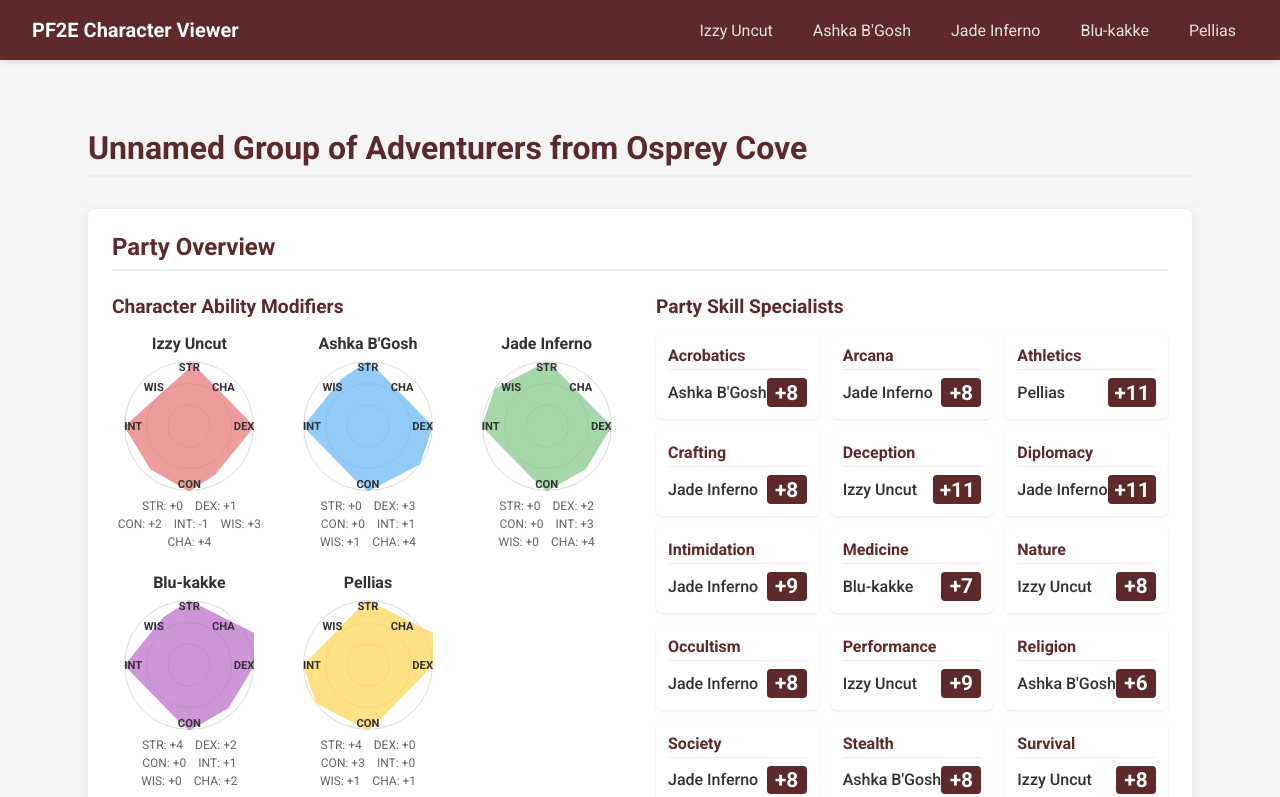
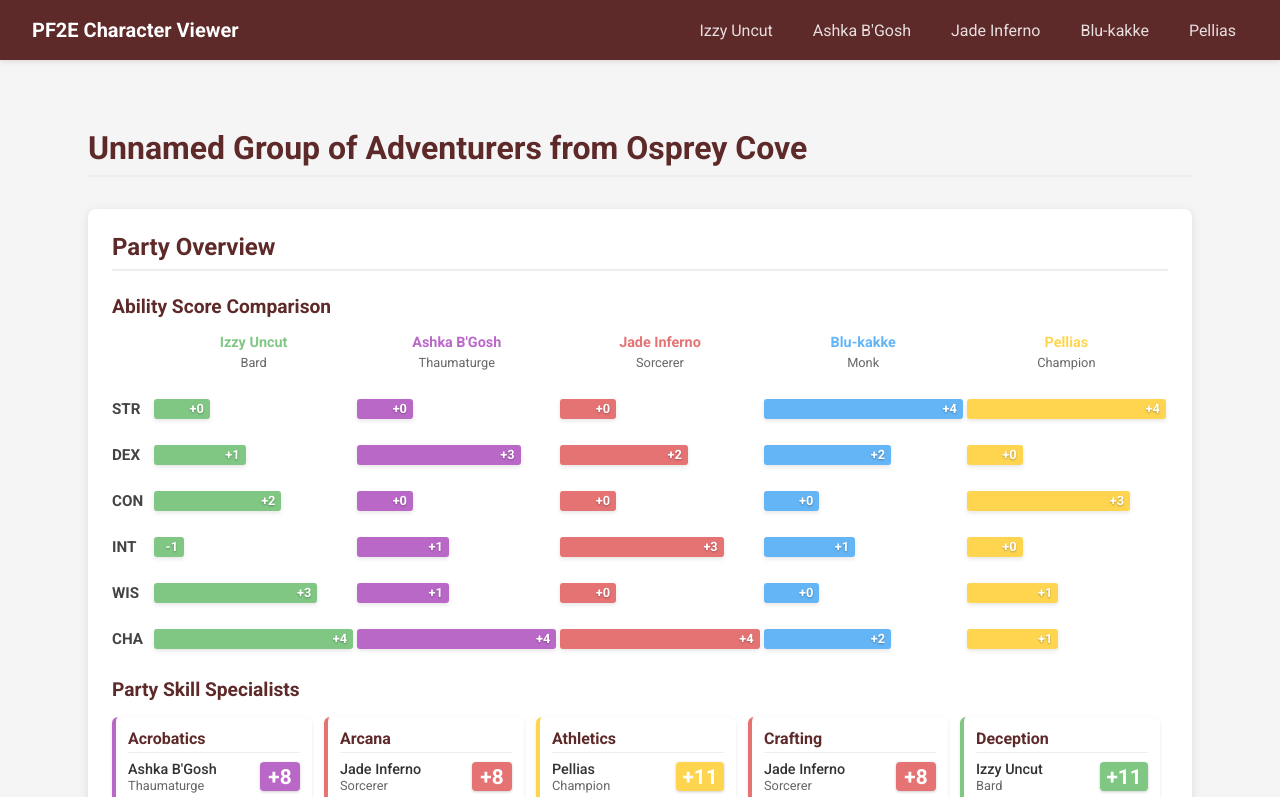
Before and after one commit to Mooknop/CNMH, a React (Create React App) app: page / in a window 1280 px wide. Shown: the top 797 px of the page. Built offline with nearby package versions, Linux system fonts and the light colour scheme.

Commit message:
Fiddling with the Party Summary

```diff
--- a/src/components/party/PartySummary.css
+++ b/src/components/party/PartySummary.css
@@ -22,186 +22,220 @@
   font-size: 1.2rem;
 }
 
-  .summary-content {
-    display: grid;
-    grid-template-columns: 1fr 1fr;
-    gap: 2rem;
+.party-summary h4 {
+  margin-top: 1.5rem;
+  margin-bottom: 0.75rem;
+  color: #5e2929;
+  font-size: 1.1rem;
 }
 
-  /* Spider Charts Grid Styles */
-  .ability-charts-container {
+.summary-content {
   display: flex;
   flex-direction: column;
 }
 
-  .spider-charts-grid {
-    display: grid;
-    grid-template-columns: repeat(auto-fill, minmax(140px, 1fr));
-    gap: 1.5rem;
-  }
-
-  .character-chart-container {
-    display: flex;
-    flex-direction: column;
-    align-items: center;
-  }
-
-  .character-chart-name {
-    margin: 0 0 0.5rem 0;
-    font-size: 1rem;
-    font-weight: 600;
-    color: #333;
-    text-align: center;
-  }
-
-  .spider-chart {
-    position: relative;
-    width: 130px;
-    height: 130px;
-    margin: 0 auto 0.5rem;
-  }
-
-  .chart-grid {
-    position: absolute;
-    top: 0;
-    left: 0;
-    width: 100%;
-    height: 100%;
-    z-index: 1;
-  }
-
-  .grid-circle {
-    position: absolute;
-    top: 50%;
-    left: 50%;
-    transform: translate(-50%, -50%);
-    border: 1px solid #ddd;
-    border-radius: 50%;
-  }
-
-  .circle-1 {
-    width: 33%;
-    height: 33%;
-  }
-
-  .circle-2 {
-    width: 66%;
-    height: 66%;
-  }
-
-  .circle-3 {
-    width: 100%;
-    height: 100%;
-  }
-
-  .chart-labels {
-    position: absolute;
-    top: 0;
-    left: 0;
-    width: 100%;
-    height: 100%;
-    z-index: 3;
-    pointer-events: none;
-  }
-
-  .chart-label {
-    position: absolute;
-    font-weight: 600;
-    color: #333;
-    font-size: 0.7rem;
-  }
-
-  .chart-label.str {
-    top: 0;
-    left: 50%;
-    transform: translateX(-50%);
-  }
-
-  .chart-label.dex {
-    top: 50%;
-    right: 0;
-    transform: translateY(-50%);
-  }
-
-  .chart-label.con {
-    bottom: 0;
-    left: 50%;
-    transform: translateX(-50%);
-  }
-
-  .chart-label.int {
-    top: 50%;
-    left: 0;
-    transform: translateY(-50%);
-  }
-
-  .chart-label.wis {
-    top: 15%;
-    left: 15%;
-  }
-
-  .chart-label.cha {
-    top: 15%;
-    right: 15%;
-  }
-
-  .chart-polygons {
-    position: absolute;
-    top: 0;
-    left: 0;
-    width: 100%;
-    height: 100%;
-    z-index: 2;
-  }
-
-  .character-polygon {
-    position: absolute;
-    top: 0;
-    left: 0;
-    width: 100%;
-    height: 100%;
-    transition: transform 0.3s;
-    opacity: 0.7;
-  }
-
-  .character-polygon:hover {
-    transform: scale(1.05);
-    opacity: 0.9;
-  }
-
-  .ability-values {
-    display: flex;
-    flex-wrap: wrap;
-    justify-content: center;
-    gap: 0.25rem;
-    font-size: 0.75rem;
-    color: #666;
-    text-align: center;
-  }
-
-  .ability-values span {
-    margin: 0 0.25rem;
-  }
-
-  /* Party Skill Specialists Styles */
-  .best-skills-container {
+/* Ability Comparison Styles */
+.ability-skills-container {
   display: flex;
   flex-direction: column;
 }
 
-  .best-skills-grid {
+.ability-comparison {
+  display: flex;
+  flex-direction: column;
+  gap: 1rem;
+  margin-bottom: 1.5rem;
+}
+
+.character-column-headers {
+  display: flex;
+  margin-left: 40px; /* Match the width of ability-label */
+  margin-bottom: 0.5rem;
+}
+
+.character-column-header {
+  display: flex;
+  flex-direction: column;
+  align-items: center;
+  text-align: center;
+  padding: 0 0.25rem;
+}
+
+.char-name {
+  font-weight: 600;
+  font-size: 0.9rem;
+  margin-bottom: 0.2rem;
+}
+
+.char-class {
+  font-size: 0.8rem;
+  color: #666;
+}
+
+.ability-row {
+  display: flex;
+  align-items: center;
+  height: 30px;
+}
+
+.ability-label {
+  width: 40px;
+  font-weight: 600;
+  color: #444;
+  font-size: 0.95rem;
+}
+
+.ability-bars {
+  flex: 1;
+  display: flex;
+  height: 100%;
+}
+
+.char-ability-bar-container {
+  height: 100%;
+  position: relative;
+  display: flex;
+  align-items: center;
+  padding: 0 2px;
+}
+
+.char-ability-bar {
+  height: 20px;
+  border-radius: 3px;
+  position: relative;
+  min-width: 30px;
+  display: flex;
+  align-items: center;
+  justify-content: flex-end;
+  padding-right: 6px;
+  transition: width 0.3s ease;
+  box-shadow: 0 2px 4px rgba(0,0,0,0.1);
+}
+
+.char-ability-value {
+  color: white;
+  font-weight: 600;
+  font-size: 0.8rem;
+  text-shadow: 0 1px 2px rgba(0,0,0,0.3);
+}
+
+.char-name-indicator {
+  position: absolute;
+  bottom: -20px;
+  left: 0;
+  font-size: 0.75rem;
+  color: #777;
+  white-space: nowrap;
+}
+
+.char-name-indicator.last {
+  right: 0;
+  left: auto;
+  text-align: right;
+}
+
+/* Character Legend Styles */
+.character-legend {
+  display: flex;
+  flex-wrap: wrap;
+  gap: 1rem;
+  margin-top: 2rem;
+  padding-top: 1rem;
+  border-top: 1px solid #eee;
+}
+
+.legend-item {
+  display: flex;
+  align-items: center;
+  gap: 0.5rem;
+}
+
+.legend-color {
+  width: 16px;
+  height: 16px;
+  border-radius: 3px;
+}
+
+.legend-name {
+  font-size: 0.9rem;
+  font-weight: 500;
+}
+
+.legend-class {
+  font-size: 0.75rem;
+  color: #666;
+}
+
+/* Character Strengths Styles */
+.character-strengths {
+  margin-top: 1rem;
+}
+
+.strengths-grid {
   display: grid;
   grid-template-columns: repeat(auto-fill, minmax(150px, 1fr));
   gap: 0.75rem;
 }
 
-  .skill-card {
+.strength-card {
   background-color: #f9f9f9;
   border-radius: 6px;
   padding: 0.75rem;
-    box-shadow: 0 1px 3px rgba(0,0,0,0.1);
+  border-left: 4px solid #ddd;
+  box-shadow: 0 1px 3px rgba(0,0,0,0.08);
+}
+
+.strength-header {
+  margin-bottom: 0.5rem;
+}
+
+.strength-name {
+  font-weight: 600;
+  margin-bottom: 0.2rem;
+}
+
+.strength-class {
+  font-size: 0.8rem;
+  color: #666;
+}
+
+.strength-abilities {
+  font-weight: 600;
+  color: #5e2929;
+  font-size: 0.9rem;
+}
+
+/* Party Skill Specialists Styles */
+.skill-specialists-container {
   display: flex;
   flex-direction: column;
+}
+
+.skills-heading {
+  margin-top: 2rem;
+  border-top: 1px solid #eee;
+  padding-top: 1.5rem;
+}
+
+.skill-specialists-grid {
+  display: grid;
+  grid-template-columns: repeat(auto-fill, minmax(180px, 1fr));
+  gap: 0.75rem;
+  padding-right: 0.5rem;
+}
+
+.skill-specialist-card {
+  background-color: white;
+  border-radius: 6px;
+  padding: 0.75rem;
+  box-shadow: 0 1px 3px rgba(0,0,0,0.1);
+  border-left: 4px solid #ddd;
+  transition: transform 0.2s ease, box-shadow 0.2s ease;
+}
+
+.skill-specialist-card:hover {
+  transform: translateY(-2px);
+  box-shadow: 0 4px 8px rgba(0,0,0,0.1);
 }
 
 .skill-name {
@@ -212,23 +246,36 @@
   border-bottom: 1px solid #eee;
 }
 
-  .best-character {
+.specialist-info {
   display: flex;
   justify-content: space-between;
   align-items: center;
 }
 
-  .character-name {
+.specialist-details {
+  display: flex;
+  flex-direction: column;
+}
+
+.specialist-name {
   font-weight: 500;
+  font-size: 0.9rem;
+}
+
+.specialist-class {
+  color: #666;
+  font-size: 0.8rem;
 }
 
 .skill-modifier {
   font-weight: 600;
-    background-color: #5e2929;
   color: white;
   padding: 0.15rem 0.4rem;
   border-radius: 4px;
   font-size: 0.85rem;
+  min-width: 32px;
+  text-align: center;
+  box-shadow: 0 1px 3px rgba(0,0,0,0.2);
 }
 
 .no-skill-data {
@@ -241,31 +288,30 @@
 
 /* Responsive styling */
 @media (max-width: 900px) {
-    .summary-content {
-      grid-template-columns: 1fr;
-      gap: 2rem;
-    }
-
-    .spider-charts-grid {
-      grid-template-columns: repeat(auto-fill, minmax(120px, 1fr));
+  .skill-specialists-grid {
+    grid-template-columns: repeat(auto-fill, minmax(180px, 1fr));
   }
 }
 
 @media (max-width: 480px) {
-    .spider-charts-grid {
-      grid-template-columns: repeat(2, 1fr);
+  .ability-label {
+    width: 30px;
+    font-size: 0.85rem;
   }
 
-    .spider-chart {
-      width: 100px;
-      height: 100px;
+  .char-ability-value {
+    font-size: 0.7rem;
   }
 
-    .best-skills-grid {
-      grid-template-columns: repeat(2, 1fr);
+  .char-name {
+    font-size: 0.75rem;
   }
 
-    .chart-label {
-      font-size: 0.65rem;
+  .char-class {
+    font-size: 0.7rem;
+  }
+
+  .skill-specialists-grid {
+    grid-template-columns: repeat(1, 1fr);
   }
 }
--- a/src/components/party/PartySummary.js
+++ b/src/components/party/PartySummary.js
@@ -1,4 +1,3 @@
-// src/components/party/PartySummary.js
 import React, { useContext } from 'react';
 import { CharacterContext } from '../../contexts/CharacterContext';
 import {
@@ -12,43 +11,55 @@ import './PartySummary.css';
 const PartySummary = () => {
   const { characters } = useContext(CharacterContext);
 
-  // Get all the ability modifiers for the party
-  const abilityData = characters.map(char => {
+  // Color palette for the characters
+  const characterColors = [
+    '#81c784', // green
+    '#ba68c8', // purple
+    '#e57373', // red
+    '#64b5f6', // blue
+    '#ffd54f'  // yellow
+  ];
+
+  // Get ability data for all party members
+  const getAbilityData = () => {
+    const abilityData = characters.map((char, index) => {
       const abilities = char.abilities || {};
       return {
         name: char.name,
+        color: characterColors[index % characterColors.length],
+        class: char.class,
+        abilities: {
           strength: getAbilityModifier(abilities.strength || 10),
           dexterity: getAbilityModifier(abilities.dexterity || 10),
           constitution: getAbilityModifier(abilities.constitution || 10),
           intelligence: getAbilityModifier(abilities.intelligence || 10),
           wisdom: getAbilityModifier(abilities.wisdom || 10),
           charisma: getAbilityModifier(abilities.charisma || 10)
+        }
       };
     });
 
-  // Find the min and max modifiers for scaling the chart
-  const allModifiers = abilityData.flatMap(char => [
-    char.strength, char.dexterity, char.constitution,
-    char.intelligence, char.wisdom, char.charisma
-  ]);
+    return abilityData;
+  };
+
+  const partyAbilityData = getAbilityData();
+
+  // Find min and max modifiers across all characters for scaling
+  const allModifiers = partyAbilityData.flatMap(char =>
+    Object.values(char.abilities)
+  );
 
   const minModifier = Math.min(...allModifiers);
   const maxModifier = Math.max(...allModifiers);
 
-  // Scale value between min and max to fit within the chart (0-100)
-  const scaleValue = (value) => {
-    if (minModifier === maxModifier) return 50; // Prevent division by zero
-    return ((value - minModifier) / (maxModifier - minModifier)) * 100;
+  // Calculate bar width percentage
+  const getBarWidth = (value) => {
+    const range = maxModifier - minModifier;
+    if (range === 0) return 50; // Default for no variation
+
+    // Scale to 10-100% range
+    return 10 + ((value - minModifier) / range) * 90;
   };
-
-  // Colors for each character (will be cycled through)
-  const colors = [
-    '#e57373', // red
-    '#64b5f6', // blue
-    '#81c784', // green
-    '#ba68c8', // purple
-    '#ffd54f'  // yellow
-  ];
 
   // Find the best character for each skill
   const findBestAtSkill = () => {
@@ -61,17 +72,22 @@ const PartySummary = () => {
       let bestChar = null;
       let bestModifier = -Infinity;
 
-      characters.forEach(char => {
+      characters.forEach((char, index) => {
         const modifier = getSkillModifier(char, skill);
         if (modifier > bestModifier) {
           bestModifier = modifier;
-          bestChar = char;
+          bestChar = {
+            ...char,
+            colorIndex: index % characterColors.length
+          };
         }
       });
 
       if (bestChar) {
         bestCharacters[skill] = {
           name: bestChar.name,
+          class: bestChar.class,
+          color: characterColors[bestChar.colorIndex],
           modifier: bestModifier
         };
       }
@@ -92,72 +108,76 @@ const PartySummary = () => {
       <h2>Party Overview</h2>
 
       <div className="summary-content">
-        <div className="ability-charts-container">
-          <h3>Character Ability Modifiers</h3>
-          <div className="spider-charts-grid">
-            {abilityData.map((char, index) => (
-              <div key={char.name} className="character-chart-container">
-                <h4 className="character-chart-name">{char.name}</h4>
-                <div className="spider-chart">
-                  <div className="chart-labels">
-                    <span className="chart-label str">STR</span>
-                    <span className="chart-label dex">DEX</span>
-                    <span className="chart-label con">CON</span>
-                    <span className="chart-label int">INT</span>
-                    <span className="chart-label wis">WIS</span>
-                    <span className="chart-label cha">CHA</span>
+        <div className="ability-comparison-container">
+          <h3>Ability Score Comparison</h3>
+
+          <div className="ability-comparison">
+            <div className="character-column-headers">
+              {partyAbilityData.map((char) => (
+                <div
+                  key={`header-${char.name}`}
+                  className="character-column-header"
+                  style={{
+                    flexBasis: `${100 / partyAbilityData.length}%`,
+                    color: char.color
+                  }}
+                >
+                  <span className="char-name">{char.name}</span>
+                  <span className="char-class">{char.class}</span>
                 </div>
-
-                  <div className="chart-polygons">
+              ))}
+            </div>
+            {['strength', 'dexterity', 'constitution', 'intelligence', 'wisdom', 'charisma'].map(ability => (
+              <div key={ability} className="ability-row">
+                <div className="ability-label">
+                  {ability.substring(0, 3).toUpperCase()}
+                </div>
+                <div className="ability-bars">
+                  {partyAbilityData.map((char, index) => (
                     <div
-                      className="character-polygon"
+                      key={`${char.name}-${ability}`}
+                      className="char-ability-bar-container"
+                      style={{ flexBasis: `${100 / partyAbilityData.length}%` }}
+                    >
+                      <div
+                        className="char-ability-bar"
                         style={{
-                        clipPath: `polygon(
-                          50% 0%,
-                          ${50 + scaleValue(char.strength) / 2}% ${5 + scaleValue(char.strength) / 5}%,
-                          100% 50%,
-                          ${50 + scaleValue(char.dexterity) / 2}% ${95 - scaleValue(char.dexterity) / 5}%,
-                          50% 100%,
-                          ${50 - scaleValue(char.constitution) / 2}% ${95 - scaleValue(char.constitution) / 5}%,
-                          0% 50%,
-                          ${50 - scaleValue(char.intelligence) / 2}% ${5 + scaleValue(char.intelligence) / 5}%
-                        )`,
-                        backgroundColor: `${colors[index % colors.length]}`
+                          width: `${getBarWidth(char.abilities[ability])}%`,
+                          backgroundColor: char.color,
                         }}
-                    ></div>
-                  </div>
-
-                  <div className="chart-grid">
-                    <div className="grid-circle circle-1"></div>
-                    <div className="grid-circle circle-2"></div>
-                    <div className="grid-circle circle-3"></div>
-                  </div>
-                </div>
-                <div className="ability-values">
-                  <span>STR: {formatModifier(char.strength)}</span>
-                  <span>DEX: {formatModifier(char.dexterity)}</span>
-                  <span>CON: {formatModifier(char.constitution)}</span>
-                  <span>INT: {formatModifier(char.intelligence)}</span>
-                  <span>WIS: {formatModifier(char.wisdom)}</span>
-                  <span>CHA: {formatModifier(char.charisma)}</span>
+                      >
+                        <span className="char-ability-value">
+                          {formatModifier(char.abilities[ability])}
+                        </span>
                       </div>
                     </div>
                   ))}
                 </div>
               </div>
-
-        <div className="best-skills-container">
+            ))}
+          </div>
+        </div>
+        <div className="skill-specialists-container">
           <h3>Party Skill Specialists</h3>
           {Object.keys(bestSkillCharacters).length > 0 ? (
-            <div className="best-skills-grid">
+            <div className="skill-specialists-grid">
               {Object.entries(bestSkillCharacters)
                 .sort((a, b) => a[0].localeCompare(b[0])) // Sort alphabetically by skill name
                 .map(([skillName, data]) => (
-                <div key={skillName} className="skill-card">
+                <div
+                  key={skillName}
+                  className="skill-specialist-card"
+                  style={{ borderLeftColor: data.color }}
+                >
                   <div className="skill-name">{formatSkillName(skillName)}</div>
-                  <div className="best-character">
-                    <span className="character-name">{data.name}</span>
-                    <span className="skill-modifier">{formatModifier(data.modifier)}</span>
+                  <div className="specialist-info">
+                    <div className="specialist-details">
+                      <div className="specialist-name">{data.name}</div>
+                      <div className="specialist-class">{data.class}</div>
+                    </div>
+                    <div className="skill-modifier" style={{ backgroundColor: data.color }}>
+                      {formatModifier(data.modifier)}
+                    </div>
                   </div>
                 </div>
               ))}
```
Lines whose indentation alone changed are shown as unchanged.
